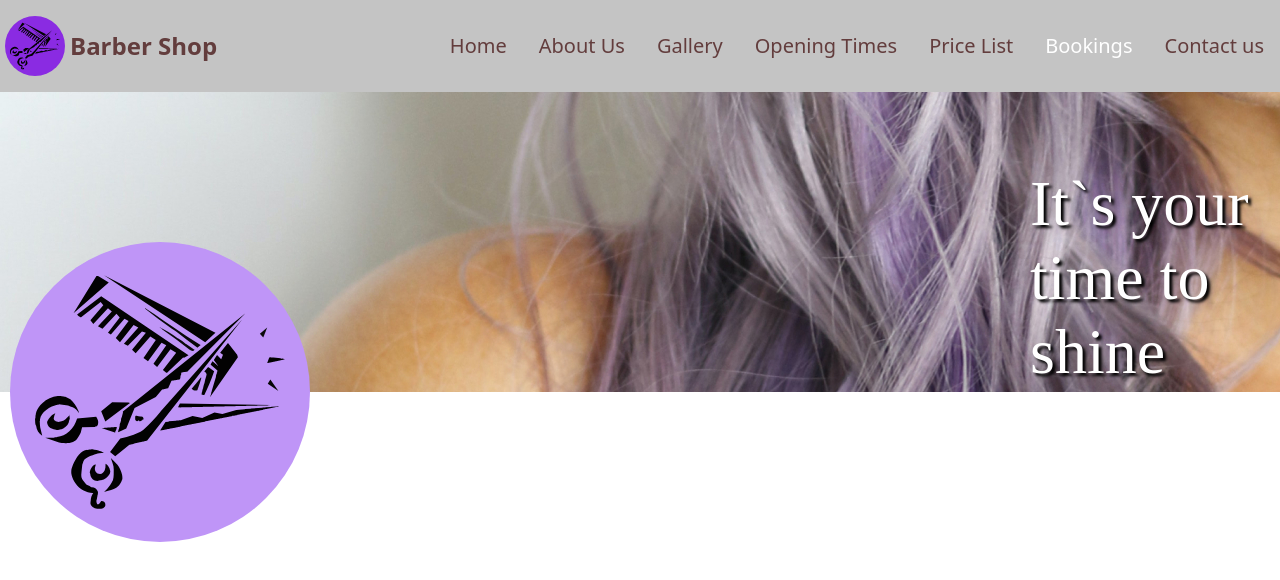
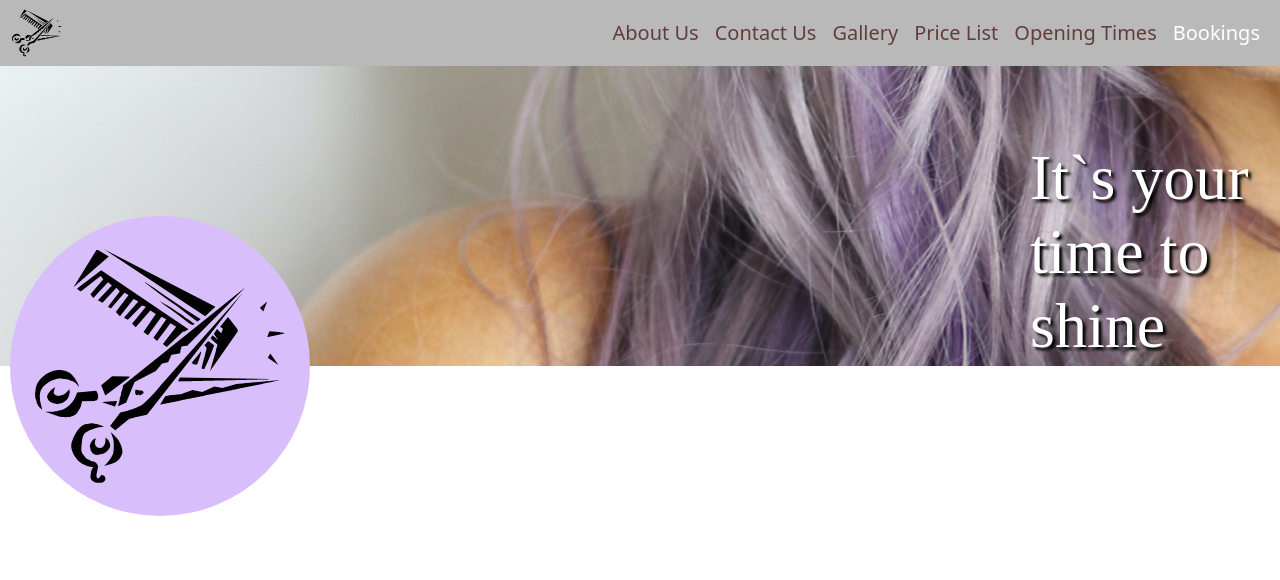
Before and after one commit to Pici1985/BarberShop, a plain HTML site: page bookings/bookings.html in a window 1280 px wide. Drawn offline with nearby package versions, Linux system fonts and the light colour scheme; a web font is replaced by a local one.

Commit message:
updated bookings.html

```diff
--- a/bookings/bookings.css
+++ b/bookings/bookings.css
@@ -6,26 +6,14 @@ body {
     color: white!important;
 }
 
-header {
-    background-color: #C4C4C4;
+.navbar {
+    background:rgb(185, 185, 185);
 }
 
-header span {
-    color: #633D3D;
-    font-weight: 700;
-    font-size: 2rem;;
-}
-
-.svg-wrap {
-    background-color: blueviolet;
-    padding: 5px;
-    margin: 0px 5px;
-    border-radius: 60px;
-}
-
-.nav-wrap {
-    display: grid;
-    align-items: center;
+.navbar-brand-wrp a{
+    color: black;
+    font-size: 1.5rem;
+    font-weight: 400;
 }
 
 .nav-item a{
@@ -35,7 +23,7 @@ header span {
 }
 
 .nav-item a:hover{
-    color: white;
+    color: white!important;
 }
 
 .cover {
@@ -67,7 +55,7 @@ header span {
 .absolute-logo {
     height: 300px;
     width: 300px;
-    background: rgb(191, 149, 247);
+    background: rgb(216, 190, 250);
     border-radius: 160px;
     position: absolute;
     bottom: -150px;
--- a/bookings/bookings.html
+++ b/bookings/bookings.html
@@ -17,9 +17,10 @@
     <title> BarberShop | Bookings </title>
 </head>
 <body>
-        <header class="d-flex flex-wrap justify-content-center py-3">
-          <a href="/" class="d-flex align-items-center mb-3 mb-md-0 me-md-auto text-dark text-decoration-none">
-              <div class="svg-wrap">
+    <nav class="navbar navbar-expand-lg" aria-label="Fourth navbar example">
+        <div class="container-fluid">
+            <div class="navbar-brand-wrp">
+                <a class="navbar-brand" href="../index.html">
                     <svg
                         xmlns:rdf="http://www.w3.org/1999/02/22-rdf-syntax-ns#"
                         xmlns="http://www.w3.org/2000/svg"
@@ -33,10 +34,12 @@
                         xmlns:ns1="http://sozi.baierouge.fr"
                         space="preserve"
                         viewBox="0 0 406 379.262"
+                        enable-background="new 0 0 406 379.262"
+                        height="50px"
                         width="50px"
-                      height="50px"
-                      overflow="visible">
-                      <g id="Calque_1">
+                        overflow="visible"
+                    >
+                <g id="Calque_1" >
                     <path
                         d="m268.7 113.7c0.1-0.1 0.1-0.2 0.1-0.3-15.6-9.7-30.8-19.8-45.8-30.1-9.7-6.6-19.3-13.4-28.9-20.1-5.1-3.1-10-6.4-14.9-9.6-0.1-0.1-0.3-0.1-0.4-0.1 0 0.1-0.1 0.2-0.1 0.3-0.1 0.1-0.2 0.1-0.3 0.1 14.1 11.2 28.6 22.1 43.3 32.8 2.5 1.8 5.2 3.5 8.1 5 11 8.8 22.2 17.5 33.6 25.8 0 0 0.2 0.1 0.3 0.1 1.6-1.4 3.2-2.7 5-3.9z"
                         fill="#080808"
@@ -146,24 +149,41 @@
                         y2="123.91"
                         fill="none"
                     />
-                      </g>
-                  </svg >
+                </g >
+
+                    </svg>
+                </a>
             </div>
-            <span class="fs-4">Barber Shop</span>
-          </a>
 
-          <div class="nav-wrap">
-              <ul class="nav">
-                <li class="nav-item"><a href="#" class="nav-link">Home</a></li>
-                <li class="nav-item"><a href="#" class="nav-link">About Us</a></li>
-                <li class="nav-item"><a href="#" class="nav-link">Gallery</a></li>
-                <li class="nav-item"><a href="#" class="nav-link">Opening Times</a></li>
-                <li class="nav-item"><a href="#" class="nav-link">Price List</a></li>
-                <li class="nav-item"><a href="#" class="nav-link active" aria-current="page">Bookings</a></li>
-                <li class="nav-item"><a href="#" class="nav-link">Contact us</a></li>
+            <button class="navbar-toggler bg-dark" type="button" data-bs-toggle="collapse" data-bs-target="#navbarsExample04" aria-controls="navbarsExample04" aria-expanded="false" aria-label="Toggle navigation">
+                <span class="navbar-toggler-icon"></span>
+            </button>
+
+           <div class="collapse navbar-collapse justify-content-end align-items-center" id="navbarsExample04">
+                <ul class="navbar-nav mr-auto">
+                    <li class="nav-item">
+                        <a class="nav-link" aria-current="page" href="#">About Us</a>
+                    </li>
+                    <li class="nav-item">
+                        <a class="nav-link" aria-current="page" href="#">Contact Us</a>
+                    </li>
+                    <li class="nav-item">
+                        <a class="nav-link" href="#">Gallery</a>
+                    </li>
+                    <li class="nav-item">
+                        <a class="nav-link" href="#">Price List</a>
+                    </li>
+                    <li class="nav-item">
+                        <a class="nav-link" href="#">Opening Times</a>
+                    </li>
+                    <li class="nav-item">
+                        <a class="nav-link active" href="#">Bookings</a>
+                    </li>
                 </ul>
           </div>
-        </header>
+        </div>
+      </nav>
+
         <div class="cover">
             <div class="time-to-shine">
                 <span>It`s your time to shine</span>
@@ -301,7 +321,7 @@
         </div>
 
     <!-- bootstrap js -->
-    <script src="https://cdn.jsdelivr.net/npm/bootstrap@5.1.3/dist/js/bootstrap.min.js"></script>
+    <!-- <script src="https://cdn.jsdelivr.net/npm/bootstrap@5.1.3/dist/js/bootstrap.min.js"></script> -->
     <script src="https://cdn.jsdelivr.net/npm/bootstrap@5.1.3/dist/js/bootstrap.bundle.min.js"></script>
 
     <!-- custom js -->
```
Also changed, not shown: index.html (+1 -1 lines). Lines whose indentation alone changed are shown as unchanged.
